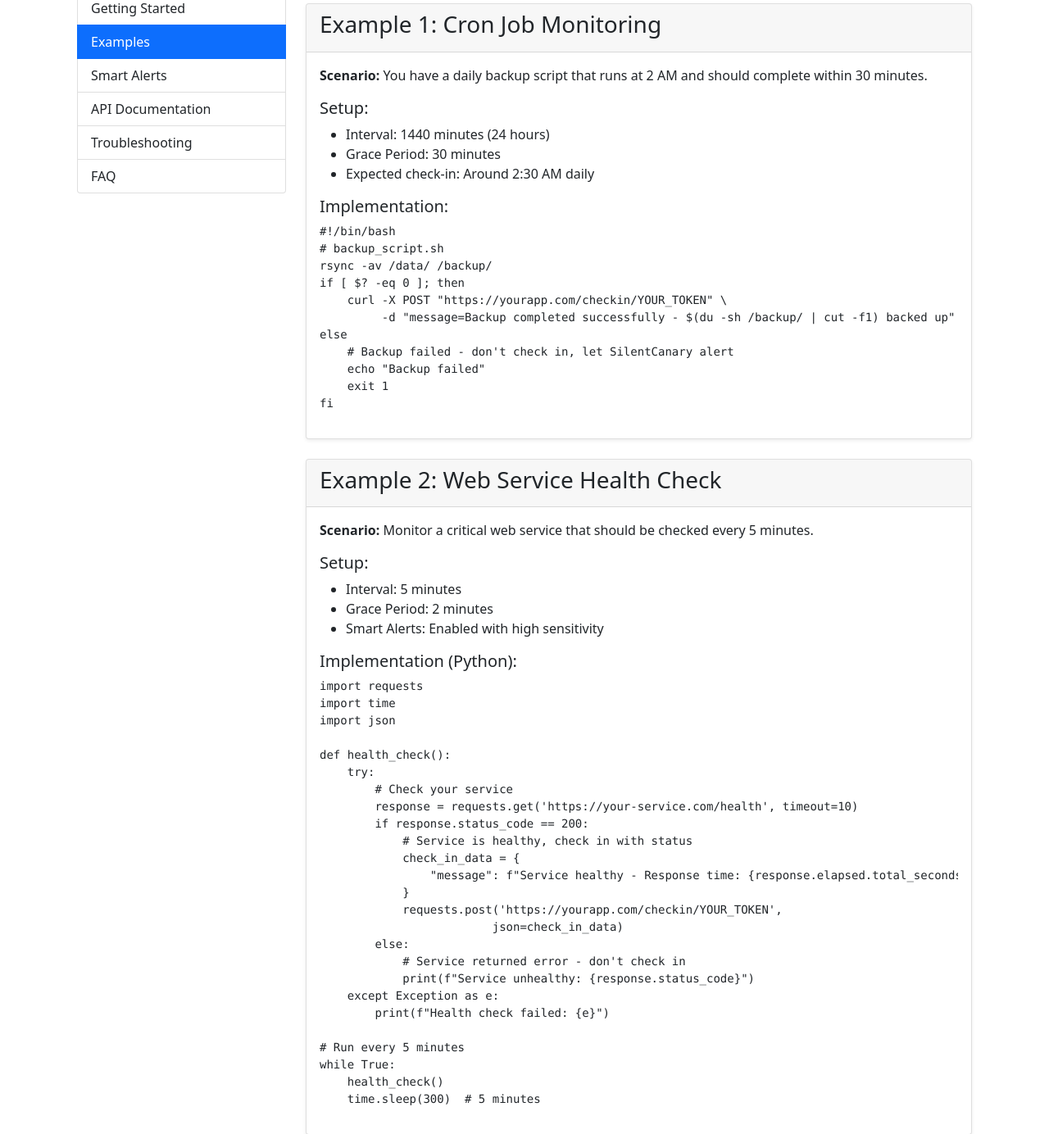
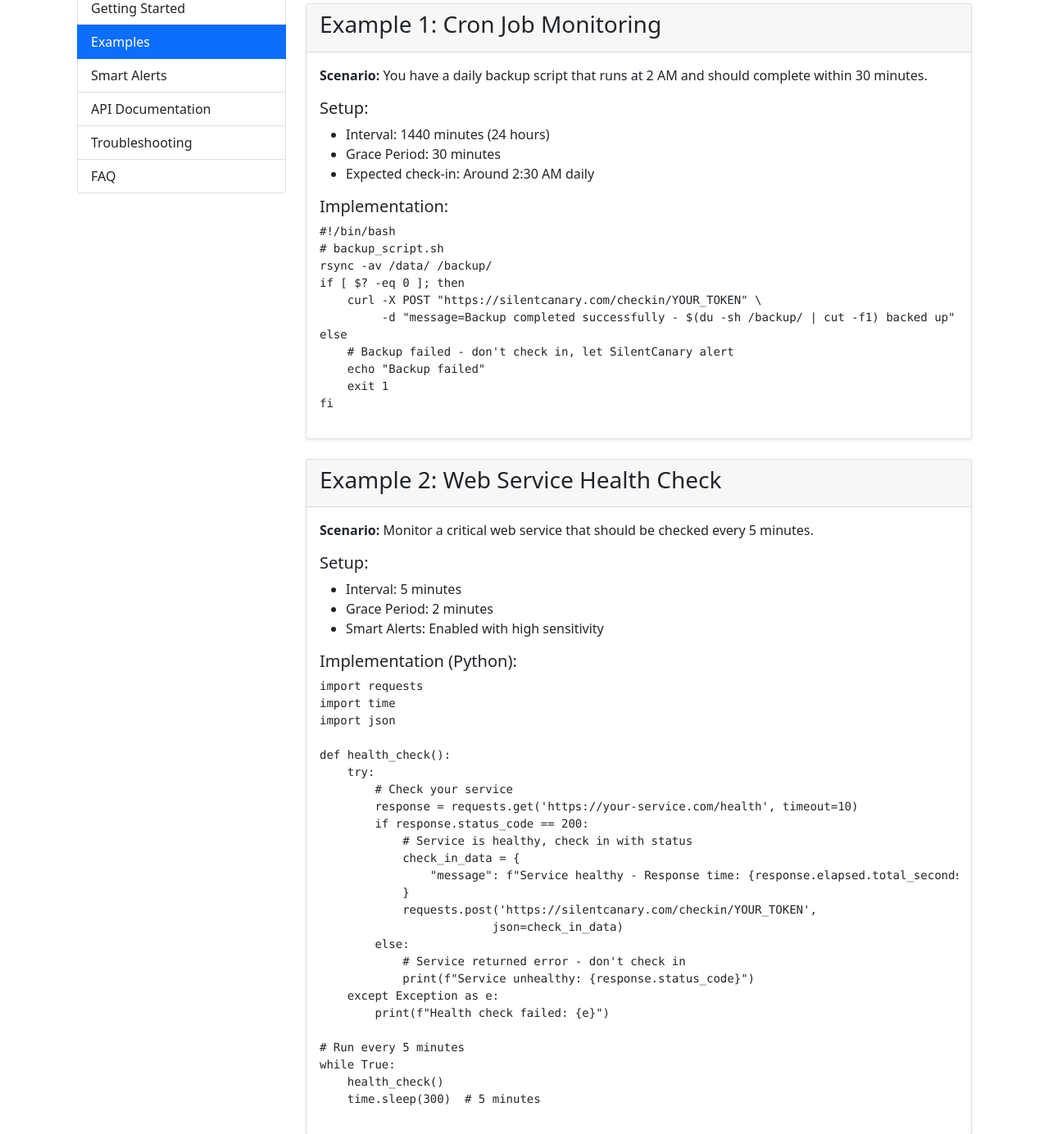
Before and after one commit to tabibazar/silentcanary, a Flask app: page /help/examples in a window 1280 px wide. Shown: the part 132-1516 px from the top of the page at 82% size. Run offline with Flask 3, Linux system fonts and the light colour scheme.

Commit message:
Update help documentation to use silentcanary.com domain
- Replace all instances of 'yourapp.com' with 'silentcanary.com' in help docs
- Updated API documentation examples
- Updated troubleshooting guide examples
- Updated real-world usage examples

🤖 Generated with [Claude Code](https://claude.ai/code)

Co-Authored-By: Claude <noreply@anthropic.com>

```diff
--- a/templates/help/examples.html
+++ b/templates/help/examples.html
@@ -38,7 +38,7 @@
 # backup_script.sh
 rsync -av /data/ /backup/
 if [ $? -eq 0 ]; then
-    curl -X POST "https://yourapp.com/checkin/YOUR_TOKEN" \
+    curl -X POST "https://silentcanary.com/checkin/YOUR_TOKEN" \
          -d "message=Backup completed successfully - $(du -sh /backup/ | cut -f1) backed up"
 else
     # Backup failed - don't check in, let SilentCanary alert
@@ -76,7 +76,7 @@ def health_check():
             check_in_data = {
                 "message": f"Service healthy - Response time: {response.elapsed.total_seconds():.2f}s"
             }
-            requests.post('https://yourapp.com/checkin/YOUR_TOKEN',
+            requests.post('https://silentcanary.com/checkin/YOUR_TOKEN',
                          json=check_in_data)
         else:
             # Service returned error - don't check in
@@ -115,7 +115,7 @@ OPTIMIZE TABLE logs, temp_files;
 #!/bin/bash
 ROWS_DELETED=$(mysql -u user -p database < db_cleanup.sql 2>&1 | grep -o '[0-9]* rows affected' | head -1)
 
-curl -X POST "https://yourapp.com/checkin/YOUR_TOKEN" \
+curl -X POST "https://silentcanary.com/checkin/YOUR_TOKEN" \
      -H "Content-Type: application/json" \
      -d "{\"message\": \"DB cleanup completed - $ROWS_DELETED\"}"</code></pre>
                 </div>
@@ -144,7 +144,7 @@ void sendSensorData() {
   float humidity = readHumidity();
 
   HTTPClient http;
-  http.begin("https://yourapp.com/checkin/YOUR_TOKEN");
+  http.begin("https://silentcanary.com/checkin/YOUR_TOKEN");
   http.addHeader("Content-Type", "application/json");
 
   String message = "Temp: " + String(temperature) + "°C, Humidity: " + String(humidity) + "%";
@@ -176,19 +176,19 @@ void loop() {
                     <h5>Different ways to send messages:</h5>
 
                     <h6>1. Simple GET request with message:</h6>
-                    <pre><code>curl "https://yourapp.com/checkin/YOUR_TOKEN?message=Task completed successfully"</code></pre>
+                    <pre><code>curl "https://silentcanary.com/checkin/YOUR_TOKEN?message=Task completed successfully"</code></pre>
 
                     <h6>2. POST with form data:</h6>
-                    <pre><code>curl -X POST https://yourapp.com/checkin/YOUR_TOKEN \
+                    <pre><code>curl -X POST https://silentcanary.com/checkin/YOUR_TOKEN \
      -d "message=Processed 1,234 records in 5.2 seconds"</code></pre>
 
                     <h6>3. POST with JSON:</h6>
-                    <pre><code>curl -X POST https://yourapp.com/checkin/YOUR_TOKEN \
+                    <pre><code>curl -X POST https://silentcanary.com/checkin/YOUR_TOKEN \
      -H "Content-Type: application/json" \
      -d '{"message": "System status: All services operational"}'</code></pre>
 
                     <h6>4. From JavaScript/Node.js:</h6>
-                    <pre><code>fetch('https://yourapp.com/checkin/YOUR_TOKEN', {
+                    <pre><code>fetch('https://silentcanary.com/checkin/YOUR_TOKEN', {
   method: 'POST',
   headers: {
     'Content-Type': 'application/json',
```
Also changed, not shown: templates/help/api.html (+5 -5 lines), templates/help/troubleshooting.html (+8 -8 lines).
